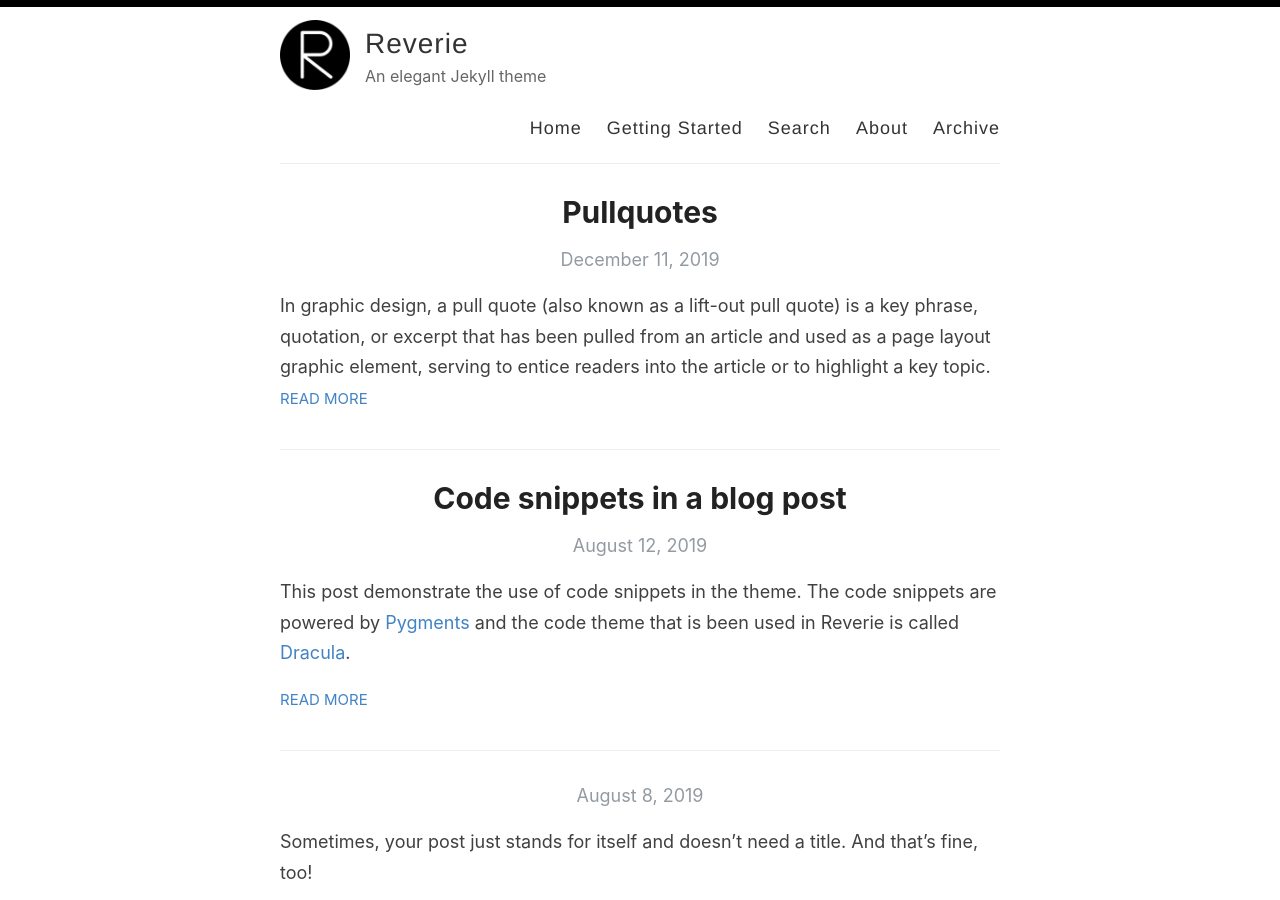
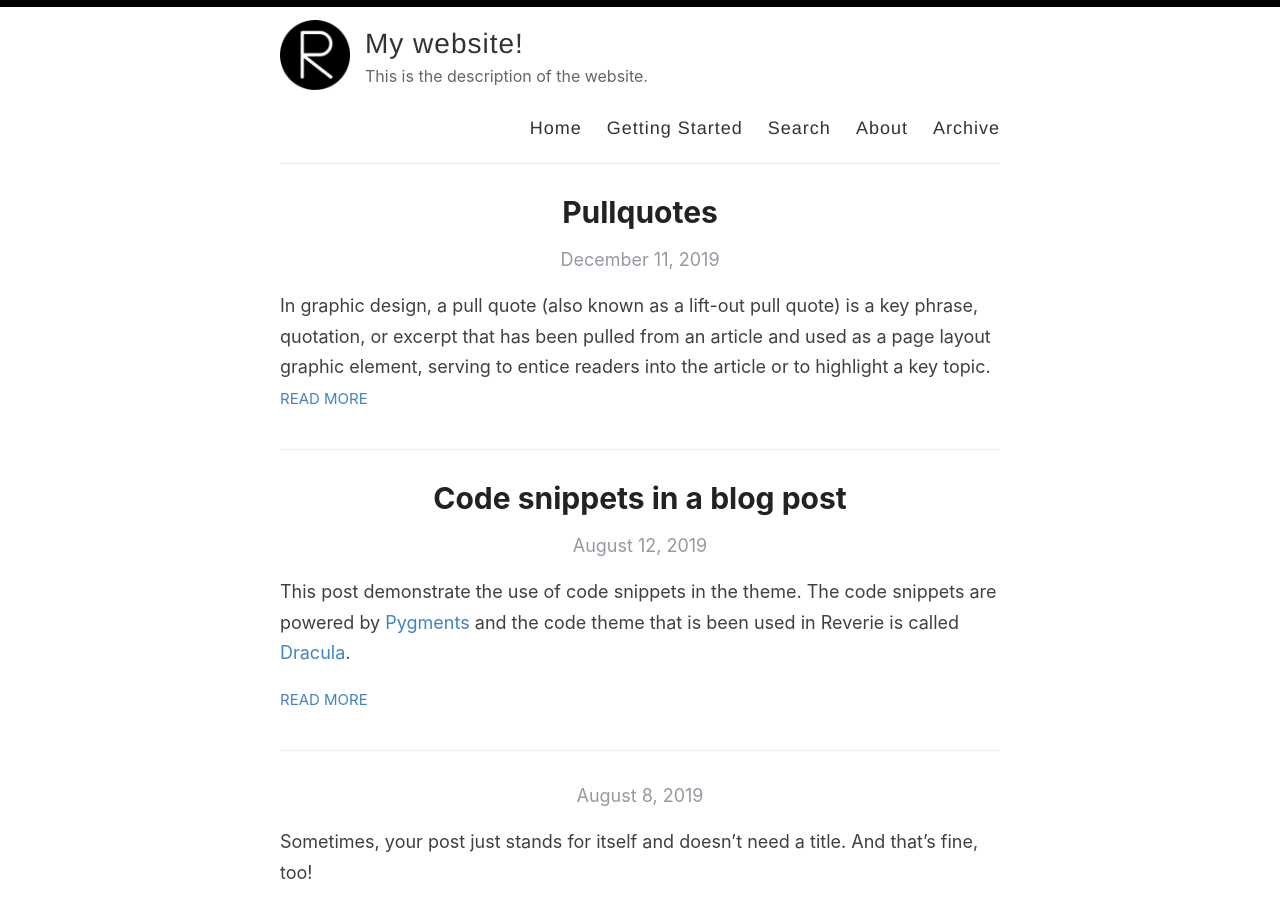
Before and after one commit to SamanthaAziz/SamanthaAziz.github.io, a Jekyll site: the page built from index.html, in a window 1280 px wide and 900 px high. Built offline with Jekyll 4.4.1, drawn with Linux system fonts in a browser that asks for light colours; the list of posts is cut into pages by our own code; some of the changed lines change nothing that is shown.

Commit message:
Modify site configuration details
Updated site name, description, and URLs in configuration.

```diff
--- a/_config.yml
+++ b/_config.yml
@@ -3,13 +3,13 @@
 #
 
 # Name of your site (displayed in the header)
-name: Reverie
+name: My website!
 
 # Name of the author
 author: Samantha Aziz
 
 # Short bio or description (displayed in the header)
-description: An elegant Jekyll theme
+description: This is the description of the website.
 
 # URL of your avatar or profile pic (you could use your GitHub profile pic)
 avatar: /images/reverie.png
@@ -21,15 +21,15 @@ avatar: /images/reverie.png
 # Includes an icon in the footer for each username you enter
 footer-links:
   dribbble:
-  email: e-mail.com
+  email:
   facebook:
   flickr:
-  github: githut.com
+  github:
   instagram:
   linkedin:
   pinterest:
   rss: rss
-  twitter: twitter
+  twitter:
   stackoverflow:
   youtube: # channel/<your_long_string> or user/<user-name>
   googleplus: # anything in your profile username that comes after plus.google.com/
@@ -44,12 +44,12 @@ disqus:
 google_analytics:
 
 # For newer "GA4" analytics, use the following instead of the "UA" entry above
-#google_analytics_ga4: G-GABC1DEFG
+#google_analytics_ga4:
 
 # Your website URL (e.g. http://amitmerchant1990.github.io or http://www.amitmerchant.com)
 # Used for Sitemap.xml and your RSS feed
-url: url
-enforce_ssl: url
+url: https://github.com/SamanthaAziz/Samantha-Aziz.github.io
+enforce_ssl: https://github.com/SamanthaAziz/Samantha-Aziz.github.io
 
 # If you're hosting your site at a Project repository on GitHub pages
 # (http://yourusername.github.io/repository-name)
```
